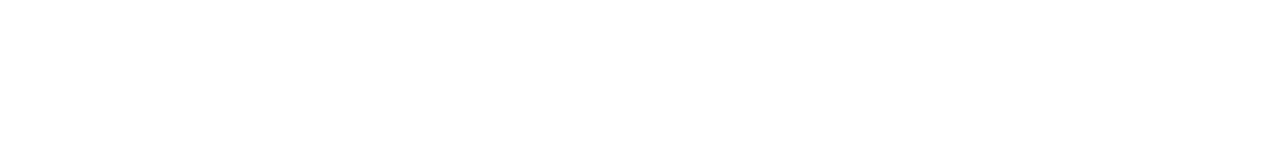
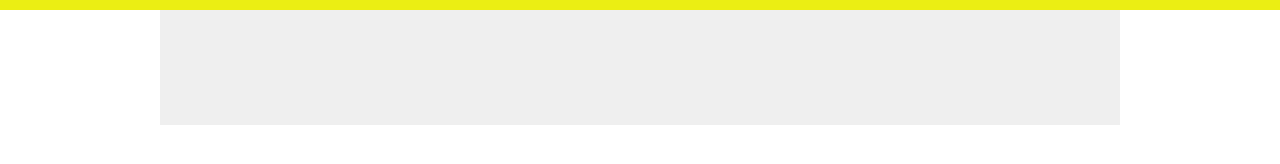
Before and after one commit to Ramon-NexaAI/hello-world, a plain HTML site: page index.html in a window 1280 px wide. Drawn offline with Linux system fonts and the light colour scheme.

Commit message:
增加Header

```diff
--- a/css/main.css
+++ b/css/main.css
@@ -1,3 +1,17 @@
 body{
+    margin:0px;
+    padding:0px;
+}
+
+.top-border{
+    width:100%;
+    height:10px;
+    background-color: #EBEE13;
 
 }
+.header{
+    width:960px;
+    height: 115px;
+    background-color: #efefef;
+    margin:0px auto;
+}
--- a/index.html
+++ b/index.html
@@ -5,5 +5,13 @@
         <link href="./css/main.css" rel="stylesheet"/>
     </head>
     <body>
+        <div class="top-border"></div>
+        <div class="header">
+
+
+        </div>
+
+
+
     </body>
 </html>
```
